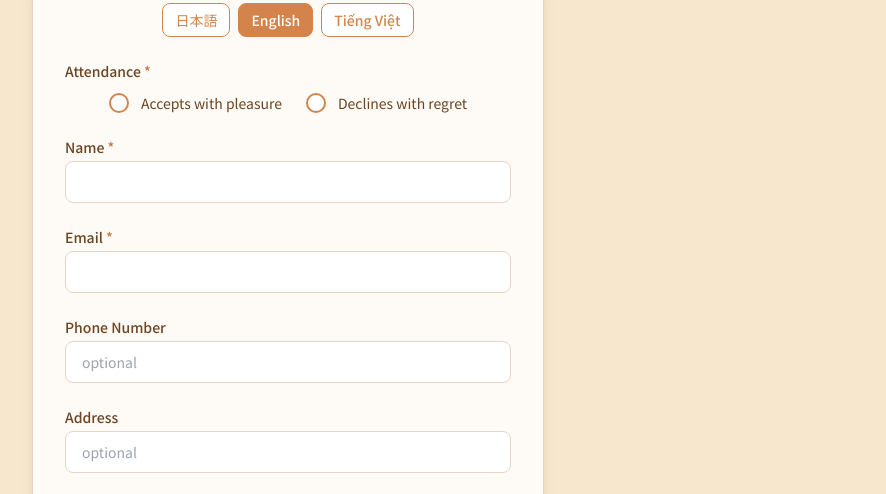
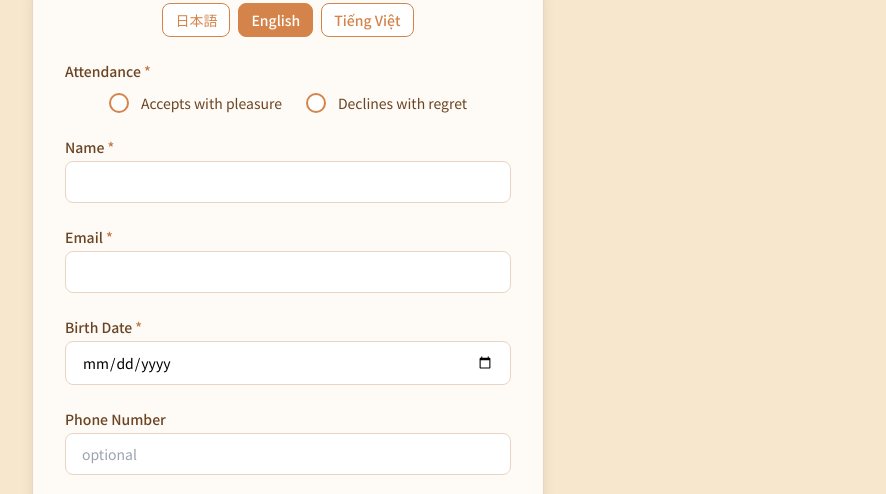
Before and after one commit to ayato234/wedding-rsvp, a plain HTML site: page index.html in a window 1280 px wide. Shown: the part 262-756 px from the top of the page, without its empty margins (352-1238 px from the left). Drawn offline with nearby package versions, Linux system fonts and the light colour scheme.

Commit message:
Add birth date field to RSVP form and update translations

```diff
--- a/index.html
+++ b/index.html
@@ -176,6 +176,13 @@
         <input id="email" name="email" type="email" required
           class="w-full border border-[#e8d4c4] rounded-lg px-4 py-2.5 text-sm focus:outline-none focus:border-[#d4844a] focus:ring-1 focus:ring-[#d4844a]/30 transition-colors" />
       </div>
+      <!-- Birth date -->
+      <div class="mb-4">
+        <label data-template-id="birthdate-label"
+          class="canva-text block text-sm font-medium text-[#6b4423] mb-1 required-asterisk" for="birthdate">Birth Date</label>
+        <input id="birthdate" name="birthdate" type="date" required
+          class="w-full border border-[#e8d4c4] rounded-lg px-4 py-2.5 text-sm focus:outline-none focus:border-[#d4844a] focus:ring-1 focus:ring-[#d4844a]/30 transition-colors" />
+      </div>
       <!-- Phone -->
       <div>
         <label data-template-id="phone-label" class="canva-text block text-sm font-medium text-[#6b4423] mb-1"
@@ -238,7 +245,8 @@
       <div class="text-center">
         <div data-template-id="confirmation-section"
           class="canva-section bg-white/80 backdrop-blur-sm rounded-2xl shadow-lg border border-[#e8d4c4] p-8">
-          <p id="success-title" class="canva-text text-base leading-relaxed" style="color: #4a3728">Thank you for your response.</p>
+          <p id="success-title" class="canva-text text-base leading-relaxed" style="color: #4a3728">Thank you for your
+            response.</p>
           <p id="success-sub" class="canva-text text-base leading-relaxed" style="color: #4a3728">
           </p>
         </div>
@@ -273,6 +281,7 @@
         attendanceNo: "ご欠席",
         nameLabel: "お名前",
         emailLabel: "メールアドレス",
+        birthdateLabel: "生年月日",
         phoneLabel: "お電話番号",
         addressLabel: "ご住所",
         allergiesLabel: "アレルギー",
@@ -296,6 +305,7 @@
         attendanceNo: "Declines with regret",
         nameLabel: "Name",
         emailLabel: "Email",
+        birthdateLabel: "Birth Date",
         phoneLabel: "Phone Number",
         addressLabel: "Address",
         allergiesLabel: "Allergies and dietary restrictions",
@@ -319,6 +329,7 @@
         attendanceNo: "Từ chối với sự tiếc nuối",
         nameLabel: "Họ và tên",
         emailLabel: "Địa chỉ email",
+        birthdateLabel: "Ngày sinh",
         phoneLabel: "Số điện thoại",
         addressLabel: "Địa chỉ",
         allergiesLabel: "Dị ứng",
@@ -359,6 +370,8 @@
         formTranslations[lang].nameLabel;
       document.querySelector('[data-template-id="email-label"]').textContent =
         formTranslations[lang].emailLabel;
+      document.querySelector('[data-template-id="birthdate-label"]').textContent =
+        formTranslations[lang].birthdateLabel;
       document.querySelector('[data-template-id="phone-label"]').textContent =
         formTranslations[lang].phoneLabel;
       document.getElementById('phone').placeholder = formTranslations[lang].optionalPlaceholder;
@@ -452,7 +465,7 @@
 
       const scriptURL = 'https://script.google.com/macros/s/AKfycbw4Z5LCQlhpoEZQ4i5TNOSMfaz9VXLHBDV5HFBXsdwrFcQi2XjugSiYbfeo-Udh0y6M/exec'
 
-      fetch(scriptURL, { method: 'POST', body: fd, mode:"no-cors" })
+      fetch(scriptURL, { method: 'POST', body: fd, mode: "no-cors" })
         .then(response => {
           const activeLang = currentFormLang;
           const isAttending = document.getElementById('attendance_accept').checked;
```
